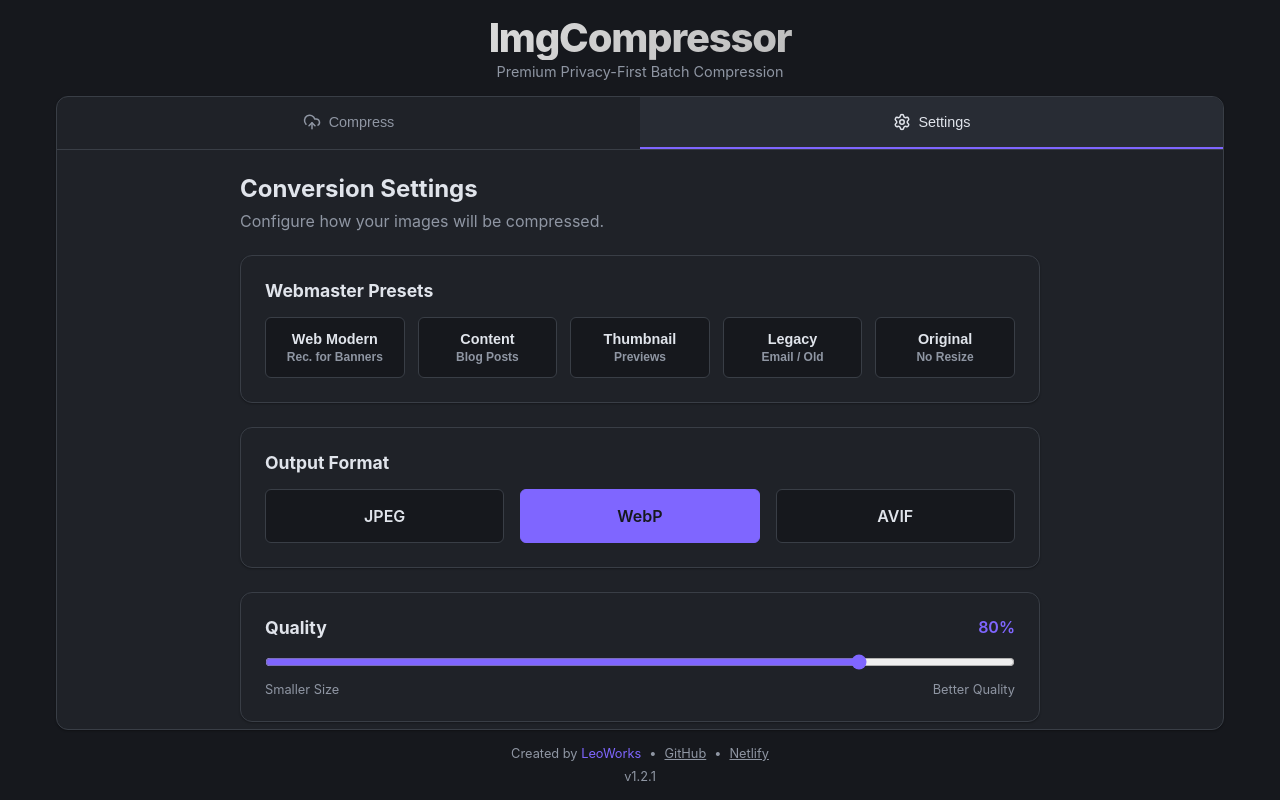
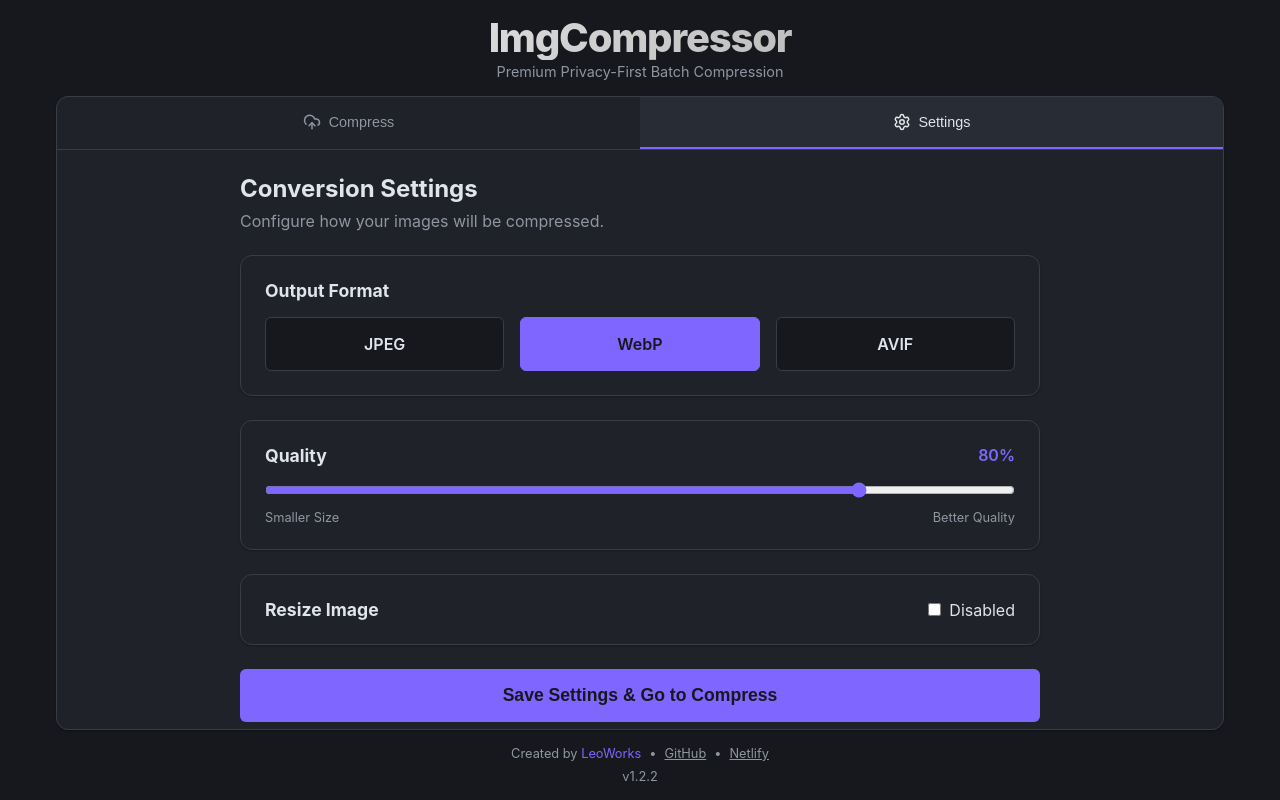
Before and after one commit to rQC2Qm7p7U/image-compressor, a React (Vite) app: page / in a window 1280 px wide. Both pictures are taken after a click on the button "Settings". Built offline with nearby package versions, Linux system fonts and the light colour scheme.

Commit message:
refactor: remove Webmaster Presets for cleaner UI (v1.2.2)

```diff
--- a/package.json
+++ b/package.json
@@ -1,7 +1,7 @@
 {
   "name": "image-compressor",
   "private": true,
-  "version": "1.2.1",
+  "version": "1.2.2",
   "type": "module",
   "scripts": {
     "dev": "vite",
--- a/src/views/SettingsView.tsx
+++ b/src/views/SettingsView.tsx
@@ -7,14 +7,6 @@ interface SettingsViewProps {
 
 export const SettingsView: React.FC<SettingsViewProps> = ({ onNext }) => {
     const { settings, updateSettings, files } = useAppStore();
-
-    const presets = [
-        { id: 'web-modern', name: 'Web Modern', desc: 'Rec. for Banners', settings: { format: 'webp', quality: 80, resize: true, maxWidth: 1920 } },
-        { id: 'content', name: 'Content', desc: 'Blog Posts', settings: { format: 'webp', quality: 75, resize: true, maxWidth: 1200 } },
-        { id: 'thumb', name: 'Thumbnail', desc: 'Previews', settings: { format: 'webp', quality: 70, resize: true, maxWidth: 600 } },
-        { id: 'legacy', name: 'Legacy', desc: 'Email / Old', settings: { format: 'jpeg', quality: 75, resize: true, maxWidth: 1600 } },
-        { id: 'max', name: 'Original', desc: 'No Resize', settings: { format: 'webp', quality: 90, resize: false, maxWidth: 1920 } },
-    ] as const;
 
     const handleStart = () => {
         onNext();
@@ -26,33 +18,6 @@ export const SettingsView: React.FC<SettingsViewProps> = ({ onNext }) => {
                 <h2 style={{ fontSize: '1.5rem', marginBottom: '0.5rem' }}>Conversion Settings</h2>
                 <p style={{ color: 'hsl(var(--color-text-dim))' }}>Configure how your images will be compressed.</p>
             </div>
-
-            {/* Presets */}
-            <section className="card" style={{ padding: '1.5rem' }}>
-                <h3 style={{ fontSize: '1.1rem', marginBottom: '1rem' }}>Webmaster Presets</h3>
-                <div style={{ display: 'grid', gridTemplateColumns: 'repeat(auto-fit, minmax(100px, 1fr))', gap: '0.8rem' }}>
-                    {presets.map(p => (
-                        <button
-                            key={p.id}
-                            className="btn"
-                            onClick={() => updateSettings({ ...p.settings })}
-                            title={`Apply ${p.name} settings: ${p.desc}`}
-                            style={{
-                                flexDirection: 'column',
-                                gap: '0.2rem',
-                                padding: '0.8rem',
-                                background: 'hsl(var(--color-bg))',
-                                border: '1px solid hsl(var(--color-border))',
-                                height: 'auto',
-                                opacity: 1,
-                            }}
-                        >
-                            <span style={{ fontWeight: 600, fontSize: '0.9rem' }}>{p.name}</span>
-                            <span style={{ fontSize: '0.75rem', color: 'hsl(var(--color-text-dim))' }}>{p.desc}</span>
-                        </button>
-                    ))}
-                </div>
-            </section>
 
             {/* Format Selection */}
             <section className="card" style={{ padding: '1.5rem' }}>
```
